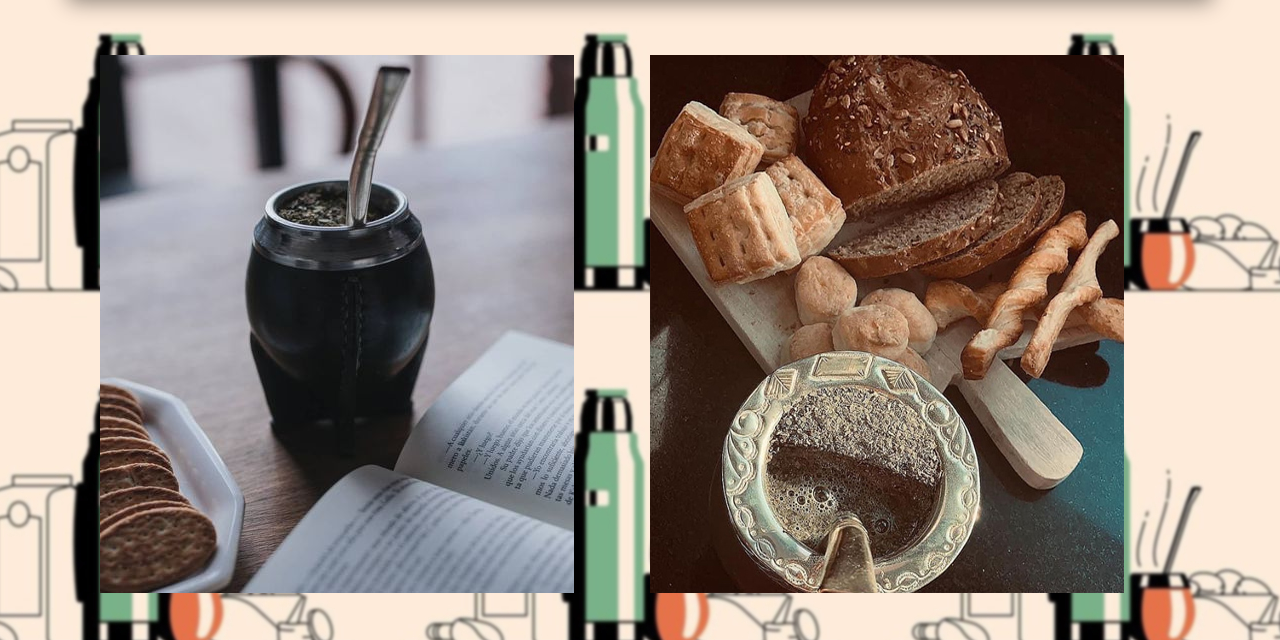
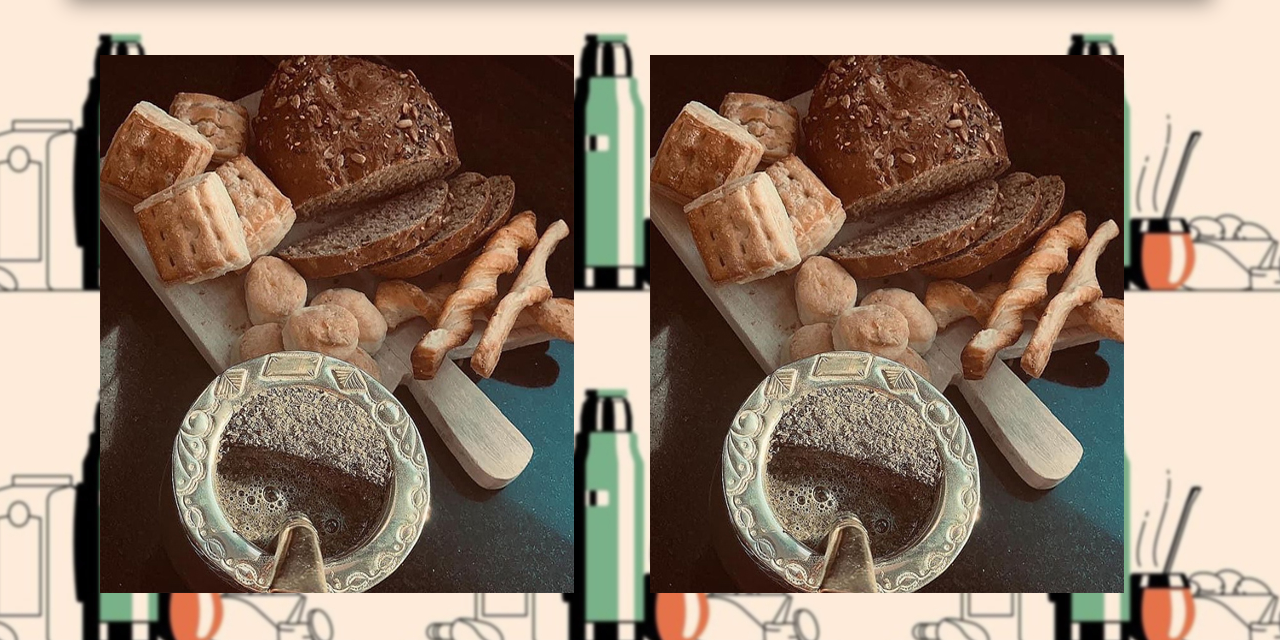
Before and after one commit to ivangaunna/HerMatesFinal, a website: page index.html in a window 1280 px wide. Shown: the part 1083-1723 px from the top of the page. Drawn offline with nearby package versions, Linux system fonts and the light colour scheme; files whose address does not match are found by name.

Commit message:
arreglando img

```diff
--- a/index.html
+++ b/index.html
@@ -102,7 +102,7 @@
         <div  class="container libromate">
           <div class="row encuadrar">
             <section class="col-lg-6 col-xs-12 libromate12">
-              <img data-aos="zoom-in-up" data-aos-duration="1000" src="assets/img/libromate.jpg" alt="lectura con mates y masitas">
+              <img data-aos="zoom-in-up" data-aos-duration="1200" src="assets/img/matero.jpg" alt="mate imperial con montaña acompañando de facturas" class="img-fluid">
             </section>
             <section class="col-lg-6 col-xs-12 libromate12">
               <img data-aos="zoom-in-up" data-aos-duration="1200" src="assets/img/matero.jpg" alt="mate imperial con montaña acompañando de facturas" class="img-fluid">
```
